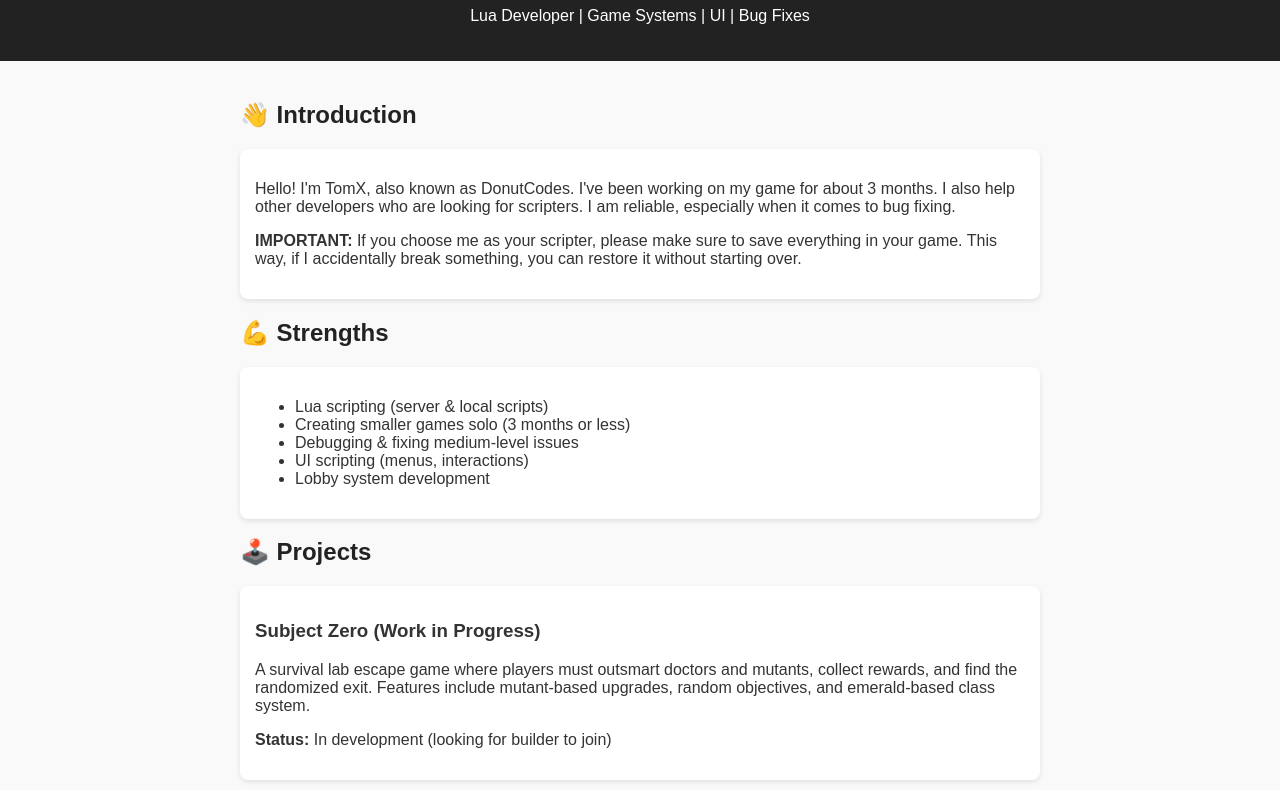
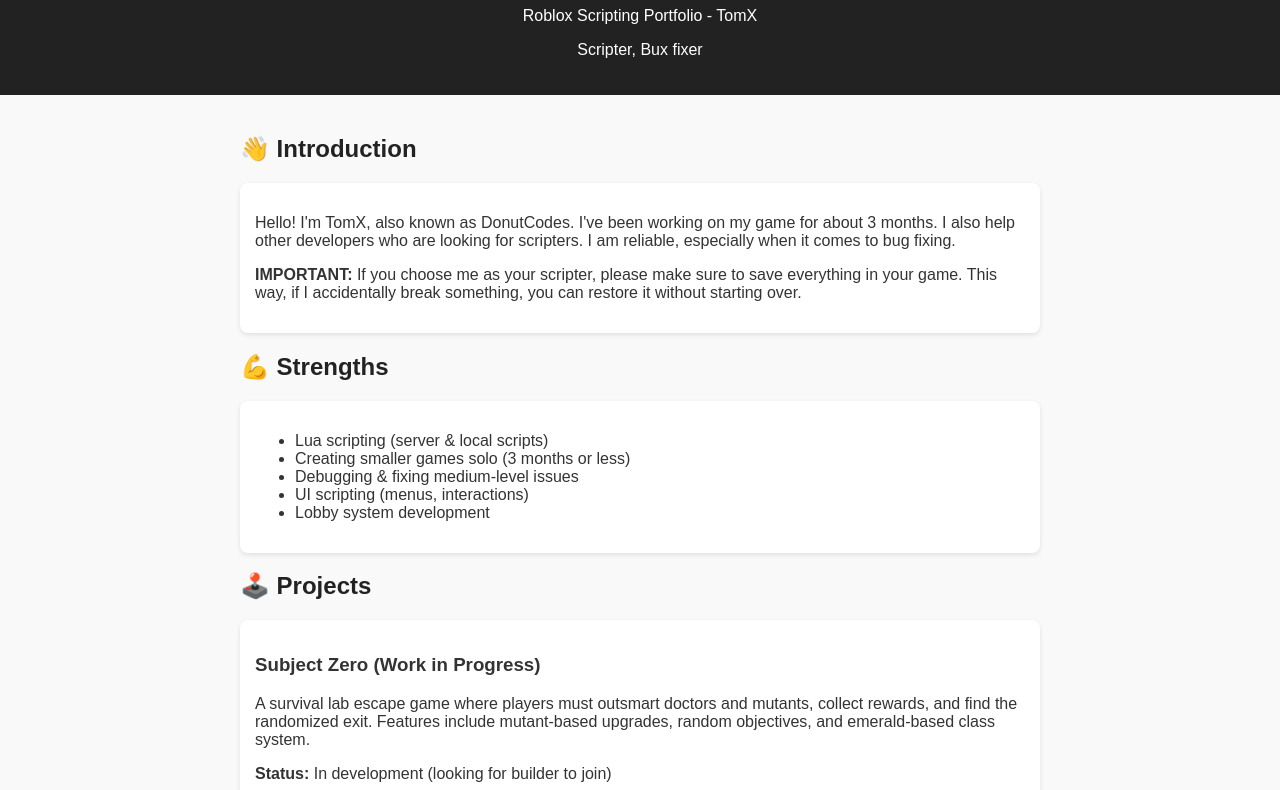
Before and after one commit to Tomi111profi/portfolio, a plain HTML site: page index.html in a window 1280 px wide. Shown: the part 93-883 px from the top of the page. Drawn offline with Linux system fonts and the light colour scheme.

Commit message:
Update index.html

```diff
--- a/index.html
+++ b/index.html
@@ -15,7 +15,8 @@
 <body>
   <header>
     <h1>TomX - Roblox Scripter Portfolio</h1>
-    <p>Lua Developer | Game Systems | UI | Bug Fixes</p>
+    <p>Roblox Scripting Portfolio - TomX</p>
+    <p>Scripter, Bux fixer</p>
   </header>
 
   <section>
```
